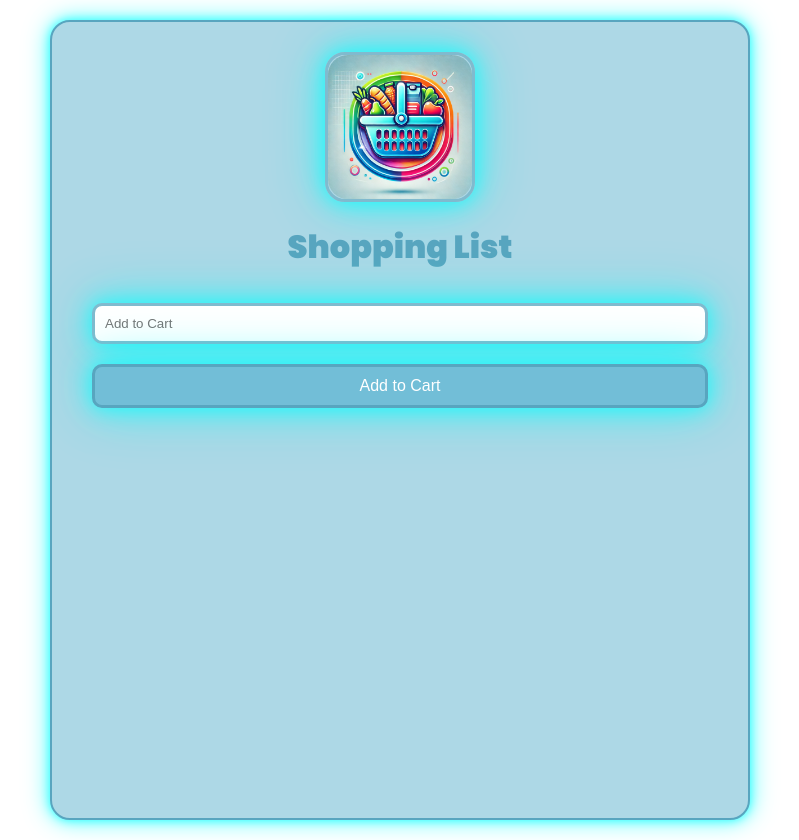
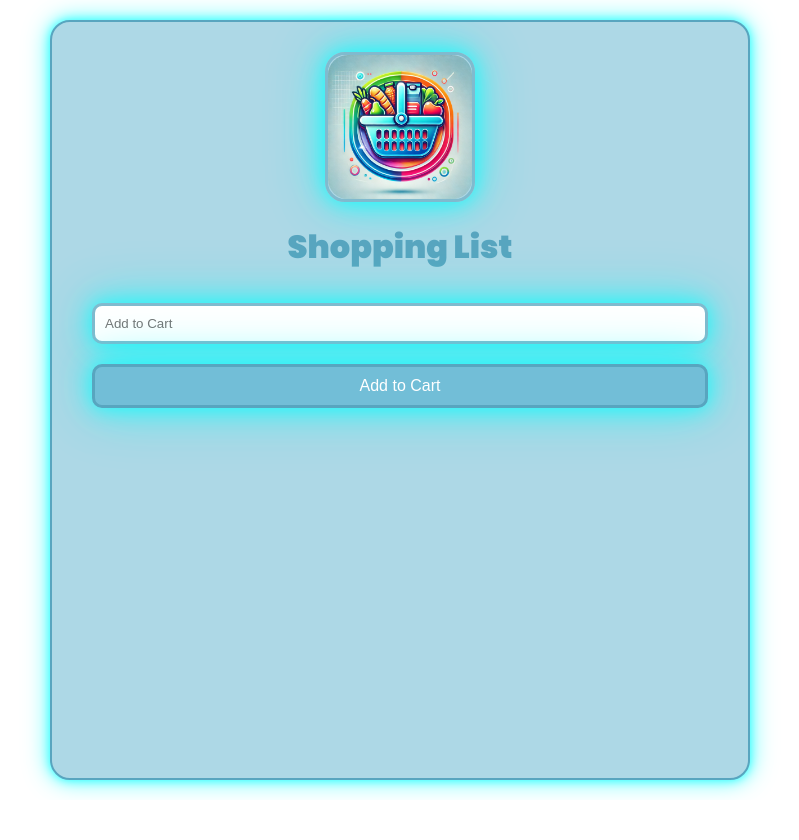
Before and after one commit to DJendryczka/Shopping-list, a website: page index.html in a window 1280 px wide. Shown: the whole page, without its empty margins (240-1039 px from the left). After the commit the page ends 800 px from the top, so only its background shows below. Drawn offline with Linux system fonts and the light colour scheme; no server answers.

Commit message:
Added calc function for height cos of body padding

```diff
--- a/style.css
+++ b/style.css
@@ -18,7 +18,7 @@ h1 {
 
 .container {
   max-width: 700px;
-  height: 100dvh;
+  height: calc(100dvh - 40px);
   margin: 0 auto;
   display: flex;
   flex-direction: column;
```
